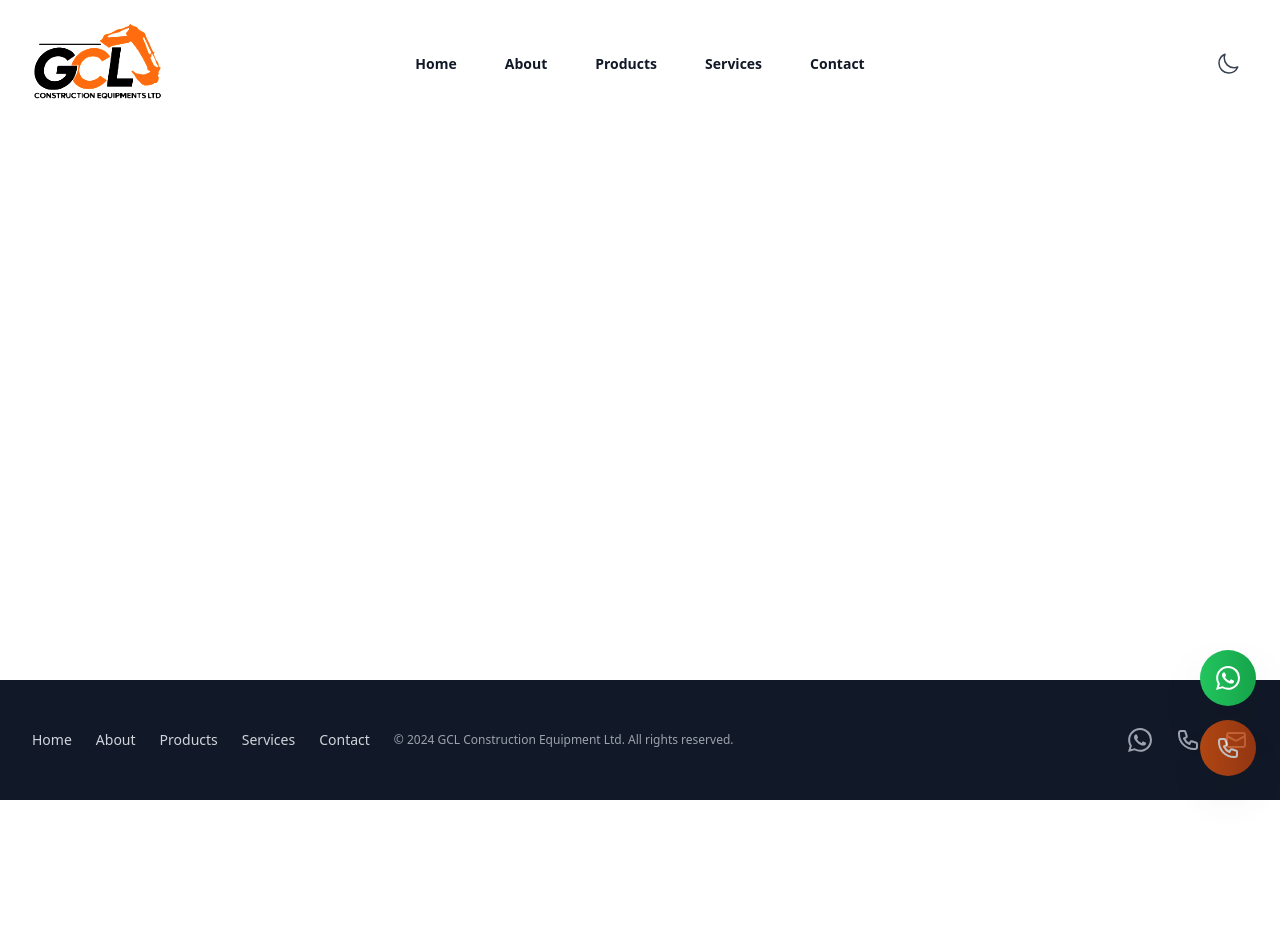
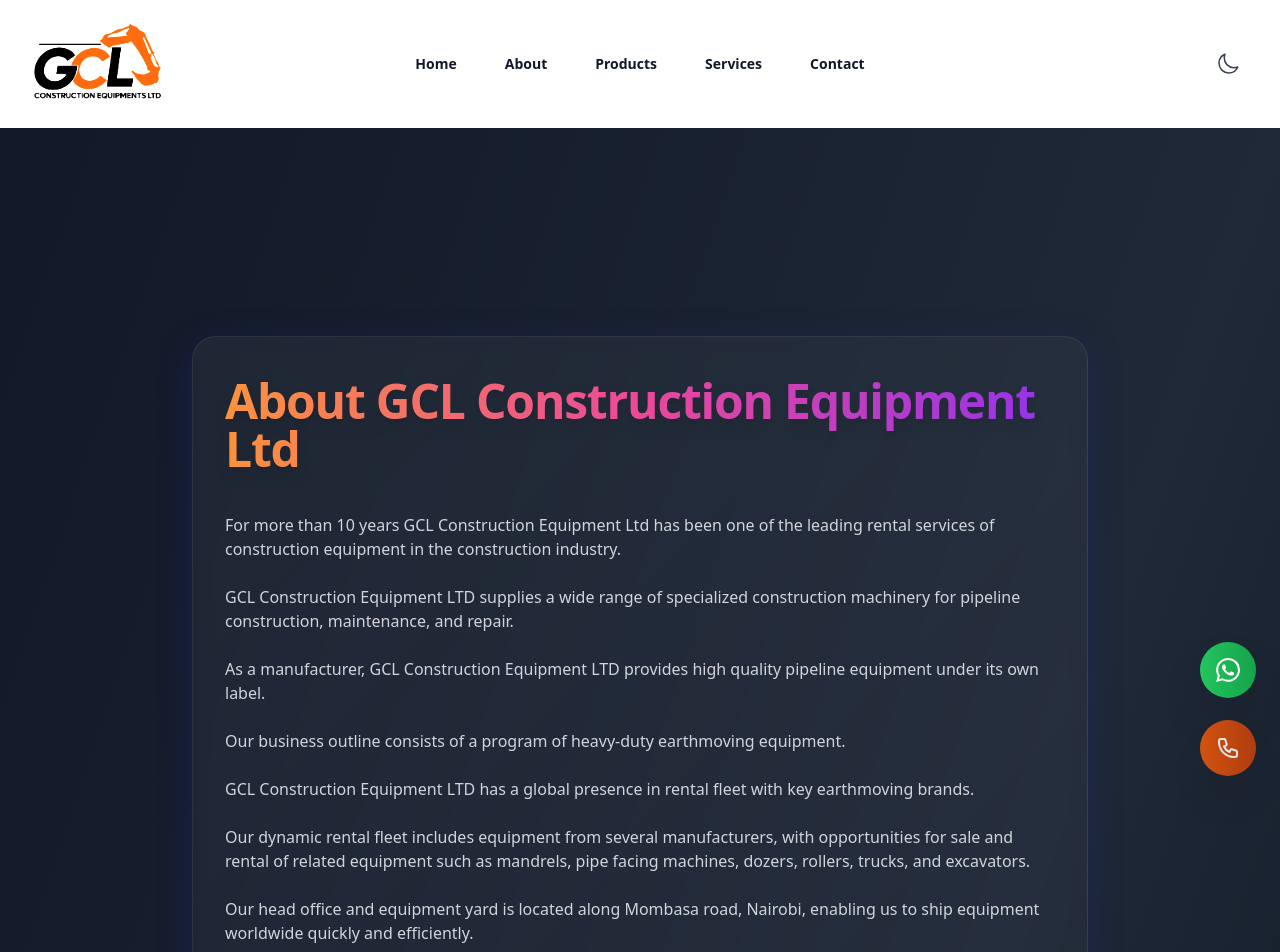
Before and after one commit to EdrickMuthamia/gcl-website, a React (Vite) app: page /about in a window 1280 px wide. Shown: the top 952 px of the page. Before the commit the page ends 800 px from the top, so only its background shows below. Built offline with nearby package versions, Linux system fonts and the light colour scheme.

Commit message:
about page ui/ux updated

```diff
--- a/src/App.jsx
+++ b/src/App.jsx
@@ -8,6 +8,7 @@
 import Services from "./pages/Services";
 import Contact from "./pages/Contact";
 import BackToTop from "./components/BackToTop";
+import About from "./pages/About";
 
 export default function App() {
   return (
@@ -21,6 +22,7 @@
             <Route path="/products" element={<Products />} />
             <Route path="/services" element={<Services />} />
             <Route path="/contact" element={<Contact />} />
+            <Route path="/about" element={<About />} />
           </Routes>
         </main>
         <Footer />
--- a/src/pages/About.jsx
+++ b/src/pages/About.jsx
@@ -1,193 +1,238 @@
 import React from "react";
+import { useRef, useEffect } from "react";
+
+function useRevealOnScroll() {
+  const ref = useRef([]);
+  useEffect(() => {
+    const elements = ref.current;
+    const observer = new window.IntersectionObserver(
+      (entries) => {
+        entries.forEach((entry) => {
+          if (entry.isIntersecting) {
+            entry.target.classList.add("reveal-visible");
+          }
+        });
+      },
+      { threshold: 0.15 }
+    );
+    elements.forEach((el) => el && observer.observe(el));
+    return () => observer.disconnect();
+  }, []);
+  return ref;
+}
 
 export default function About() {
-  return (
-    <div className="bg-white dark:bg-gray-900 transition-colors duration-300">
-      <div className="mx-auto max-w-7xl px-6 py-24 sm:py-32 lg:px-8">
-        {/* About Us Section */}
-        <div className="mx-auto max-w-4xl">
-          <h1 className="text-4xl font-bold tracking-tight text-gray-900 dark:text-white sm:text-5xl mb-8">
+  const revealRefs = useRevealOnScroll();
+
+  const sections = [
+    {
+      key: "about",
+      title: (
+        <h1 className="text-5xl font-extrabold tracking-tight text-transparent bg-clip-text bg-gradient-to-r from-orange-400 via-pink-500 to-purple-600 mb-10 drop-shadow-lg">
           About GCL Construction Equipment Ltd
         </h1>
-
-          <div className="prose prose-lg max-w-none text-gray-600 dark:text-gray-300 space-y-6">
+      ),
+      content: (
+        <div className="prose prose-lg max-w-none text-gray-300 space-y-6">
           <p>
             For more than 10 years GCL Construction Equipment Ltd has been one of the leading rental services of construction equipment in the construction industry.
           </p>
-
           <p>
-              GCL Construction Equipment LTD will supply a wide range of specialized construction machinery such as pipelayers, welding tractors, bending machines and related equipment for pipeline construction, as well as for pipeline maintenance and repair.
+            GCL Construction Equipment LTD supplies a wide range of specialized construction machinery for pipeline construction, maintenance, and repair.
           </p>
-
           <p>
             As a manufacturer, GCL Construction Equipment LTD provides high quality pipeline equipment under its own label.
           </p>
-
           <p>
-              GCL Construction Equipment LTD has a great business outline that consists of a program of heavy-duty earthmoving equipment.
+            Our business outline consists of a program of heavy-duty earthmoving equipment.
           </p>
-
           <p>
-              GCL Construction Equipment LTD has a global presence in rental fleet that consists primarily, but not exclusively key earthmoving brands.
+            GCL Construction Equipment LTD has a global presence in rental fleet with key earthmoving brands.
           </p>
-
           <p>
-              Due to the dynamics in our rental fleet, it also consists of related equipment from several manufactures, and since equipment from our rental fleet is also for sale there is often availability and opportunity for sale and rental of related equipment such as mandrels, pipe facing machines, and equipment such as dozers, rollers, trucks and excavators.
+            Our dynamic rental fleet includes equipment from several manufacturers, with opportunities for sale and rental of related equipment such as mandrels, pipe facing machines, dozers, rollers, trucks, and excavators.
           </p>
-
           <p>
-              Our head office and equipment yard is located along Mombasa road, in Nairobi. This central location enables us to ship equipment to jobsites anywhere in the world, quickly and efficiently.
+            Our head office and equipment yard is located along Mombasa road, Nairobi, enabling us to ship equipment worldwide quickly and efficiently.
           </p>
-
-            <div className="bg-orange-50 dark:bg-gray-800 rounded-xl p-6 mt-6">
-              <h4 className="text-lg font-bold text-orange-900 dark:text-orange-400 mb-4">Our Head Office</h4>
-              <p className="text-gray-700 dark:text-gray-300">
-                Highway Mall located along Uhuru highway (Opp. Nyayo national stadium), Nairobi<br/>
-                Email: globeconceptske@gmail.com<br/>
-                Phone: +254 (0) 733 977 750<br/>
-                Website: www.essequipmentkenya.com
+          <div className="bg-gradient-to-r from-orange-500/30 to-purple-700/30 backdrop-blur-md rounded-xl p-6 mt-6 border border-orange-400/40 shadow-lg">
+            <h4 className="text-lg font-bold text-orange-300 mb-4">Our Head Office</h4>
+            <p className="text-gray-200">
+              Highway Mall, Uhuru highway (Opp. Nyayo national stadium), Nairobi<br/>
+              <span className="text-orange-300">Email:</span> globeconceptske@gmail.com<br/>
+              <span className="text-orange-300">Phone:</span> +254 (0) 733 977 750<br/>
+              <span className="text-orange-300">Website:</span> www.essequipmentkenya.com
             </p>
           </div>
-
           <p>
-              To meet our worldwide customers' demands locally, GCL Construction Equipment LTD has established an extensive network of regional companies, agents and partners. Combined with the vast brands networks, our presence is truly global.
+            To meet worldwide customers' demands locally, GCL Construction Equipment LTD has established an extensive network of regional companies, agents, and partners.
           </p>
         </div>
-        </div>
-
-        {/* Rental and Sales Section */}
-        <div className="mx-auto max-w-4xl mt-16">
-          <h2 className="text-3xl font-bold tracking-tight text-gray-900 dark:text-white mb-8">
+      ),
+    },
+    {
+      key: "rental",
+      title: (
+        <h2 className="text-3xl font-bold tracking-tight text-transparent bg-clip-text bg-gradient-to-r from-cyan-400 via-blue-500 to-purple-600 mb-8 drop-shadow-md">
           Rental and Sales
         </h2>
-
-          <div className="prose prose-lg max-w-none text-gray-600 dark:text-gray-300 space-y-6">
+      ),
+      content: (
+        <div className="prose prose-lg max-w-none text-gray-300 space-y-6">
           <p>
-              GCL Construction Equipment LTD focus on sales and rental of high quality new and used equipment for the construction of roads, dams, pipeline and housing construction projects.
+            GCL Construction Equipment LTD focuses on sales and rental of high quality new and used equipment for roads, dams, pipeline, and housing construction projects.
           </p>
-
           <p>
-              Our rental fleet is amongst the largest and most modern equipment fleets in the country with high quality items. We market our rental fleet countrywide, putting great effort into keeping our rental fleet up to date. All machinery is supplied in first class condition and complies with the latest HSE-standards.
+            Our rental fleet is amongst the largest and most modern in the country, supplied in first class condition and compliant with the latest HSE-standards.
           </p>
         </div>
-        </div>
-
-        {/* Vision Section */}
-        <div className="mx-auto max-w-4xl mt-16">
-          <h2 className="text-3xl font-bold tracking-tight text-gray-900 dark:text-white mb-8">
+      ),
+    },
+    {
+      key: "vision",
+      title: (
+        <h2 className="text-3xl font-bold tracking-tight text-transparent bg-clip-text bg-gradient-to-r from-pink-400 via-orange-400 to-yellow-500 mb-8 drop-shadow-md">
           Our Vision
         </h2>
-
-          <div className="prose prose-lg max-w-none text-gray-600 dark:text-gray-300 space-y-6">
+      ),
+      content: (
+        <div className="prose prose-lg max-w-none text-gray-300 space-y-6">
           <p>
-              At GCL Construction Equipment Ltd we pride ourselves on our ability to provide top of the range earthmoving, mining, construction and agriculture equipment services within Kenya and beyond.
+            We pride ourselves on providing top-tier earthmoving, mining, construction, and agriculture equipment services within Kenya and beyond.
           </p>
-
           <p>
-              Our entrenched relationships with major earthmoving brands and our competent, highly skilled service technicians puts us in the prime position to offer the very best service and support.
+            Our relationships with major brands and skilled technicians position us to offer the best service and support.
           </p>
-
           <p>
-              Our vast experience in earthmoving and open cast mining affords us the utmost confidence to support any operation in the toughest of Kenyan climates and territories.
+            Our experience in earthmoving and open cast mining enables us to support any operation in the toughest climates.
           </p>
-
           <p>
             Our facilities are professionally staffed and well-equipped to support you when and where it matters.
           </p>
-
-            <div className="bg-orange-50 dark:bg-gray-800 rounded-xl p-6 mt-8">
-              <p className="text-gray-700 dark:text-gray-300 italic">
+          <div className="bg-gradient-to-r from-orange-500/30 to-purple-700/30 backdrop-blur-md rounded-xl p-6 mt-8 border border-orange-400/40 shadow-lg">
+            <p className="text-gray-200 italic">
               Signed<br/>
-                <strong>Eric Mwenda</strong><br/>
+              <strong className="text-orange-300">Eric Mwenda</strong><br/>
               Director GCL Construction Equipment Ltd
             </p>
           </div>
         </div>
-        </div>
-
-        {/* Our Expertise Section */}
-        <div className="mx-auto max-w-4xl mt-16">
-          <h2 className="text-3xl font-bold tracking-tight text-gray-900 dark:text-white mb-8">
+      ),
+    },
+    {
+      key: "expertise",
+      title: (
+        <h2 className="text-3xl font-bold tracking-tight text-transparent bg-clip-text bg-gradient-to-r from-green-400 via-blue-400 to-purple-500 mb-8 drop-shadow-md">
           Our Expertise
         </h2>
-
-          <div className="prose prose-lg max-w-none text-gray-600 dark:text-gray-300 space-y-6">
+      ),
+      content: (
+        <div className="prose prose-lg max-w-none text-gray-300 space-y-6">
           <p>
-              GCL Construction Equipment Ltd is so much more than a supplier of sale and rental equipment. In addition we can also offer a variety of other services. Our team of professionals offer third party equipment inspection, service, reviews of equipment and flexible rental terms, together with attractive opportunities for financing and transportation.
+            GCL Construction Equipment Ltd is more than a supplier. We offer third party equipment inspection, service, reviews, flexible rental terms, and attractive financing and transportation opportunities.
           </p>
-
           <p>
-              We also assist in sourcing alternatives if supply and demand do not meet project requirements and we can provide an advisory role in establishing equipment needs. Since our customers usually prefer a single supply source, GCL Construction Equipment Ltd will definitely offer a wide range of products and services to provide the comfort of dealing with a single supply source. Our emphasis on service means that we work closely with our customers to help achieve maximum project efficiency and productivity.
+            We assist in sourcing alternatives and provide advisory roles in establishing equipment needs, offering a wide range of products and services for maximum project efficiency and productivity.
           </p>
         </div>
-        </div>
-
-        {/* Quality, Flexibility, Reliability Section */}
-        <div className="mx-auto max-w-4xl mt-16">
-          <h2 className="text-3xl font-bold tracking-tight text-gray-900 dark:text-white mb-8">
+      ),
+    },
+    {
+      key: "quality",
+      title: (
+        <h2 className="text-3xl font-bold tracking-tight text-transparent bg-clip-text bg-gradient-to-r from-yellow-400 via-orange-400 to-red-500 mb-8 drop-shadow-md">
           Quality, Flexibility, Reliability
         </h2>
-
-          <div className="prose prose-lg max-w-none text-gray-600 dark:text-gray-300 space-y-6">
+      ),
+      content: (
+        <div className="prose prose-lg max-w-none text-gray-300 space-y-6">
           <p>
-              Delivering on time requires a high degree of flexibility. Timely delivery not only means the physical delivery of equipment, but also the timely delivery of information.
+            Delivering on time requires flexibility and timely information. Communication and customer focus are key.
           </p>
-
           <p>
-              The quantities of equipment models required often changes both before and during a project. And when the requested additional equipment is no longer available, offering alternatives is essential. That is why communication with customers and therefore the market is necessary to be able to deliver on time. Flexibility and customer focus are the basic concepts.
+            Equipment must meet project requirements, be well maintained, easy to operate, and comply with local standards. This is our Quality.
           </p>
-
           <p>
-              It is imperative that equipment that is supplied must meet the requirements of the project. It must do what is expected in extreme circumstances and therefore must be well maintained. In addition, the equipment must be easy to operate and maintain on the jobsite, whilst also meeting local requirements worldwide. By taking this into consideration in terms of design, choice of parts and suppliers and also in terms of knowledge and expertise in maintenance and assembly, the customer receives the machines on which he can build and trust. We call this Quality.
+            We are clear with expectations in equipment, service, and finance. Meeting requirements is our Reliability.
           </p>
-
           <p>
-              In addition it is necessary for customers as well as suppliers that GCL Construction Equipment Ltd is clear with regards to expectations, not only in terms of equipment and service, but also in terms of finance. Communication is of great importance. Meeting our customers' requirements and expectations is the basis of our Reliability.
+            For over 30 years, GCL Construction Equipment Ltd has established its name and reputation in the global market for pipeline equipment.
           </p>
-
           <p>
-              Because GCL Construction Equipment Ltd has proven to comply with these key words for over 30 years, we have established our name and our reputation in the global market for pipeline equipment.
-            </p>
-
-            <p>
-              GCL Construction Equipment Ltd will deliver quality and we are continuously improving to stay a flexible, customer-focused partner who you can build on and rely on!
+            We continuously improve to remain a flexible, customer-focused partner you can build on and rely on!
           </p>
         </div>
-        </div>
-
-        {/* Summary Section */}
-        <div className="mx-auto max-w-4xl mt-16">
-          <h2 className="text-3xl font-bold tracking-tight text-gray-900 dark:text-white mb-8">
+      ),
+    },
+    {
+      key: "summary",
+      title: (
+        <h2 className="text-3xl font-bold tracking-tight text-transparent bg-clip-text bg-gradient-to-r from-purple-400 via-pink-400 to-orange-400 mb-8 drop-shadow-md">
           Summary
         </h2>
-
-          <div className="prose prose-lg max-w-none text-gray-600 dark:text-gray-300 space-y-6">
+      ),
+      content: (
+        <div className="prose prose-lg max-w-none text-gray-300 space-y-6">
           <p>
-              By offering a wide range of products and services, worldwide support network, engineering and technical expertise, GCL Construction Equipment provides our customers with the comfort of dealing with a single supply source. We take pride in helping our customers by developing and constructing new and innovative machinery based on specific customer needs, and on Quality, Reliability and Flexibility. Our fleet of rental machines is considered to be one of the biggest and most modern fleets globally available.
+            By offering a wide range of products and services, worldwide support, engineering, and technical expertise, GCL Construction Equipment provides comfort of a single supply source.
           </p>
-
           <p>
-              We take pride in our name, and we are proud of our professional team of colleagues who continually demonstrate our core values: Quality - Flexibility - Reliability. Incorporating our core values, together with our commitment to providing our equipment and services on time, on budget and to customer requirements and specifications, our Professionals are committed to providing our customers with a first class service.
+            We take pride in our team, who continually demonstrate our core values: Quality - Flexibility - Reliability. Our commitment is to provide first class service, on time and on budget.
           </p>
-
-            <div className="bg-gray-100 dark:bg-gray-800 rounded-xl p-6 mt-6">
-              <p className="text-gray-700 dark:text-gray-300 font-medium">
+          <div className="bg-gradient-to-r from-gray-700/60 to-gray-900/80 backdrop-blur-md rounded-xl p-6 mt-6 border border-purple-400/40 shadow-lg">
+            <p className="text-gray-200 font-medium">
               We will not compromise our values, ethics, integrity, passion or professionalism in our dealings with all stakeholders.
             </p>
           </div>
         </div>
-        </div>
-
-        {/* Key Values Banner */}
-        <div className="mx-auto max-w-4xl mt-16">
-          <div className="bg-gradient-to-r from-orange-600 to-orange-800 rounded-2xl p-8 text-center">
-            <h3 className="text-2xl font-bold text-white mb-4">Our Key Values</h3>
-            <p className="text-white text-lg">
+      ),
+    },
+    {
+      key: "values",
+      title: null,
+      content: (
+        <div className="bg-gradient-to-r from-orange-600 via-pink-600 to-purple-700 rounded-2xl p-10 text-center shadow-2xl border border-orange-400/40 animate-pulse">
+          <h3 className="text-3xl font-extrabold text-white mb-4 tracking-widest drop-shadow-lg">
+            Our Key Values
+          </h3>
+          <p className="text-white text-xl font-semibold tracking-wide">
             STRENGTH, PERFORMANCE & RELIABILITY UNDER ALL CIRCUMSTANCES.<br/>
-              READY FOR FUTURE CHALLENGES
+            <span className="text-orange-200">READY FOR FUTURE CHALLENGES</span>
           </p>
         </div>
+      ),
+      wrapperClass: "mx-auto max-w-4xl mt-20",
+    },
+  ];
+
+  return (
+    <div className="bg-gradient-to-br from-gray-900 via-gray-800 to-gray-950 min-h-screen transition-colors duration-300">
+      <div className="mx-auto max-w-7xl px-6 py-24 sm:py-32 lg:px-8">
+        {sections.map((section, idx) => (
+          <div
+            key={section.key}
+            ref={el => revealRefs.current[idx] = el}
+            className={`opacity-0 translate-y-10 transition-all duration-700 ease-out ${section.wrapperClass || "mx-auto max-w-4xl mt-20 glassmorphism-card"}`}
+            style={{ transitionDelay: `${idx * 120}ms` }}
+          >
+            {section.title}
+            {section.content}
           </div>
+        ))}
+        <style>{`
+          .glassmorphism-card {
+            background: linear-gradient(135deg, rgba(255,255,255,0.05) 0%, rgba(255,255,255,0.02) 100%);
+            border-radius: 1.5rem;
+            box-shadow: 0 8px 32px 0 rgba(31, 38, 135, 0.37);
+            backdrop-filter: blur(8px);
+            border: 1px solid rgba(255,255,255,0.08);
+            padding: 2.5rem 2rem;
+          }
+          .reveal-visible {
+            opacity: 1 !important;
+            transform: none !important;
+          }
+        `}</style>
       </div>
     </div>
   );
```
Lines whose indentation alone changed are shown as unchanged.
